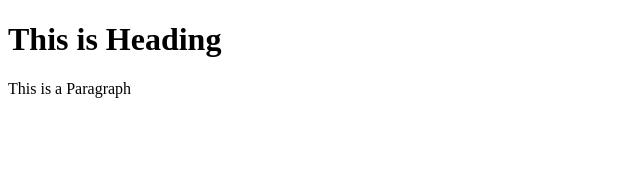
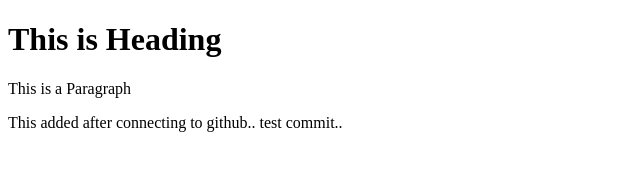
Before and after one commit to Priyanka-Govind/git-test, a plain HTML site: page Templates/test.html in a window 1280 px wide. Shown: the whole page, without its empty margins (0-640 px from the left). Drawn offline with Linux system fonts and the light colour scheme.

Commit message:
fifth commit

```diff
--- a/Templates/test.html
+++ b/Templates/test.html
@@ -6,5 +6,6 @@
  <body>
     <h1>This is Heading</h1>
     <p>This is a Paragraph</p>
+    <p>This added after connecting to github.. test commit..</p>
 </body>
 </html>
```
